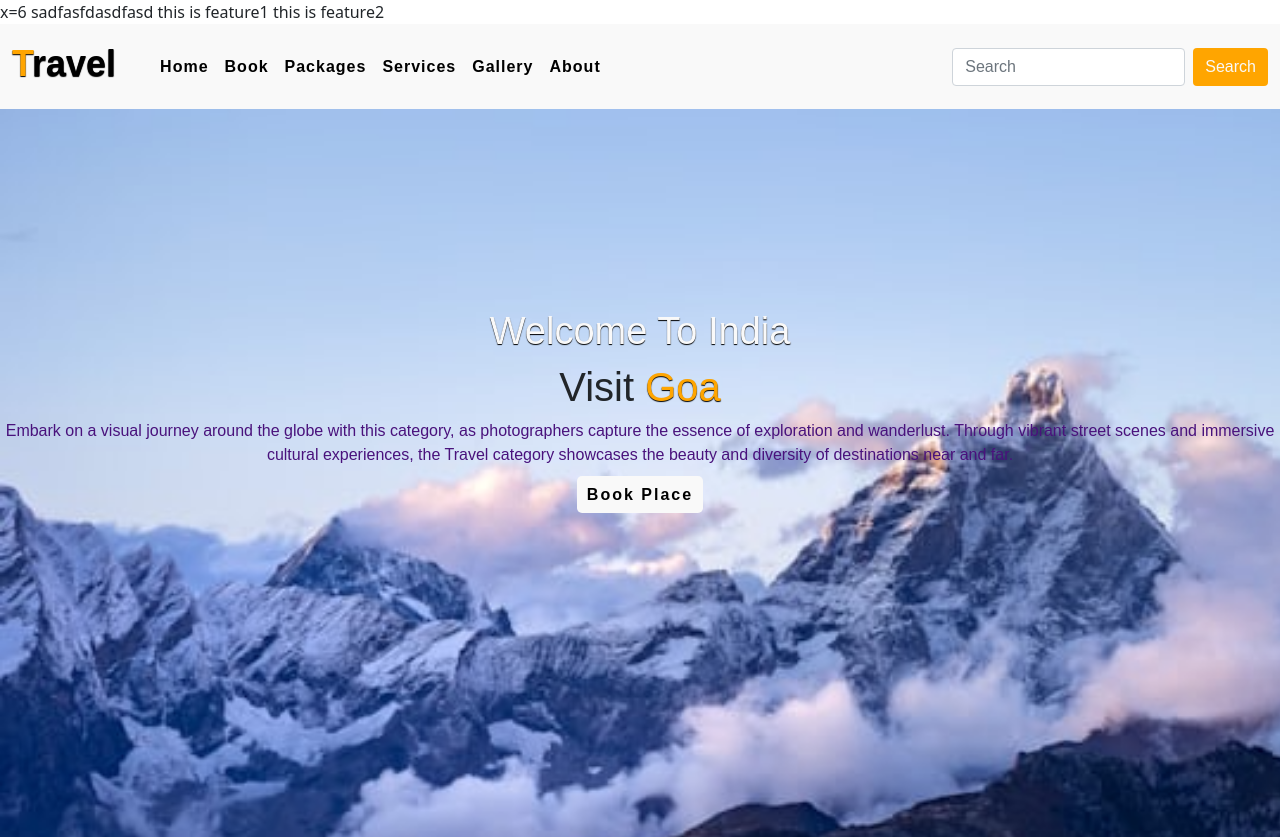
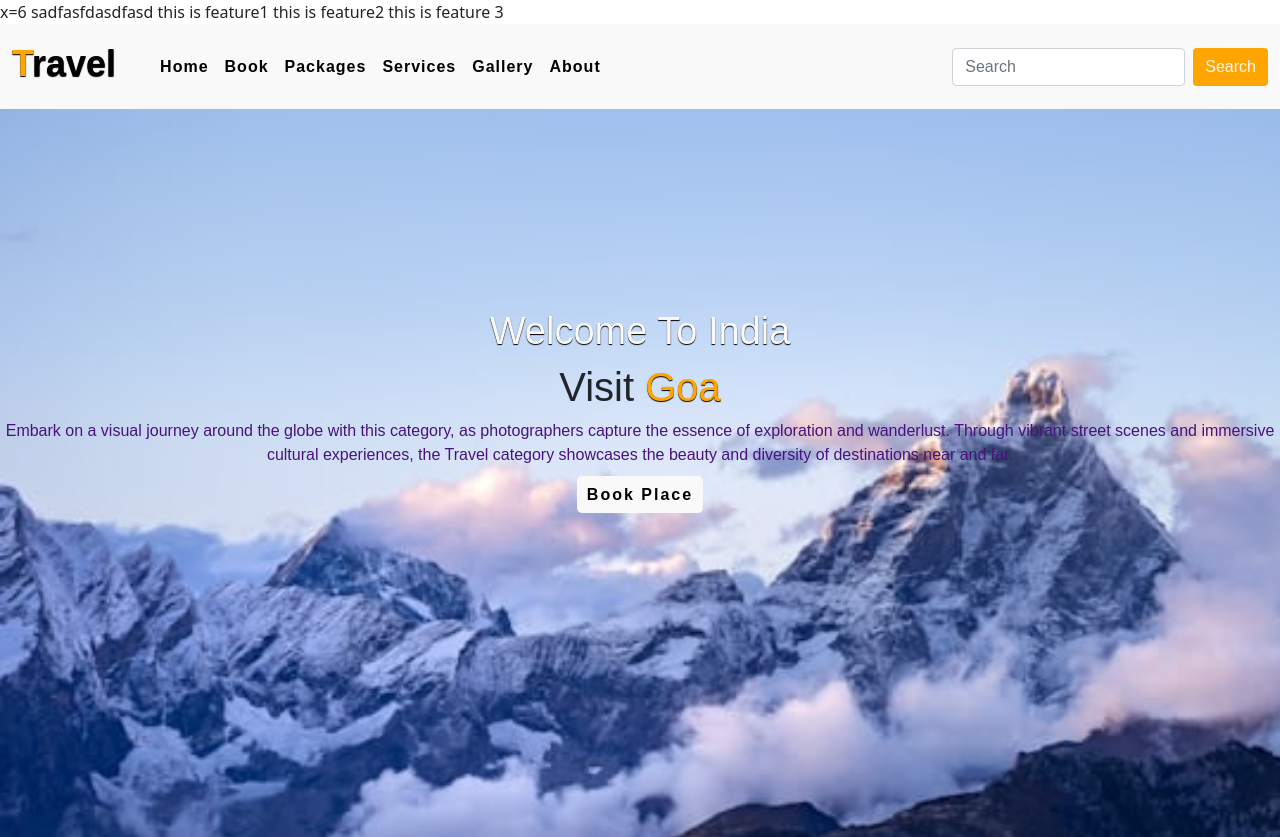
Before and after one commit to vishalk17/travelling-site, a plain HTML site: page index.html in a window 1280 px wide. Shown: the top 837 px of the page. Drawn offline with nearby package versions, Linux system fonts and the light colour scheme; a web font is replaced by a local one.

Commit message:
feature3

```diff
--- a/index.html
+++ b/index.html
@@ -5,6 +5,7 @@ x=6
     sadfasfdasdfasd
     this is feature1
     this is feature2
+    this is feature 3
     <meta charset="UTF-8">
     <meta name="viewport" content="width=device-width, initial-scale=1.0">
     <title>travel website hello world</title>
```
